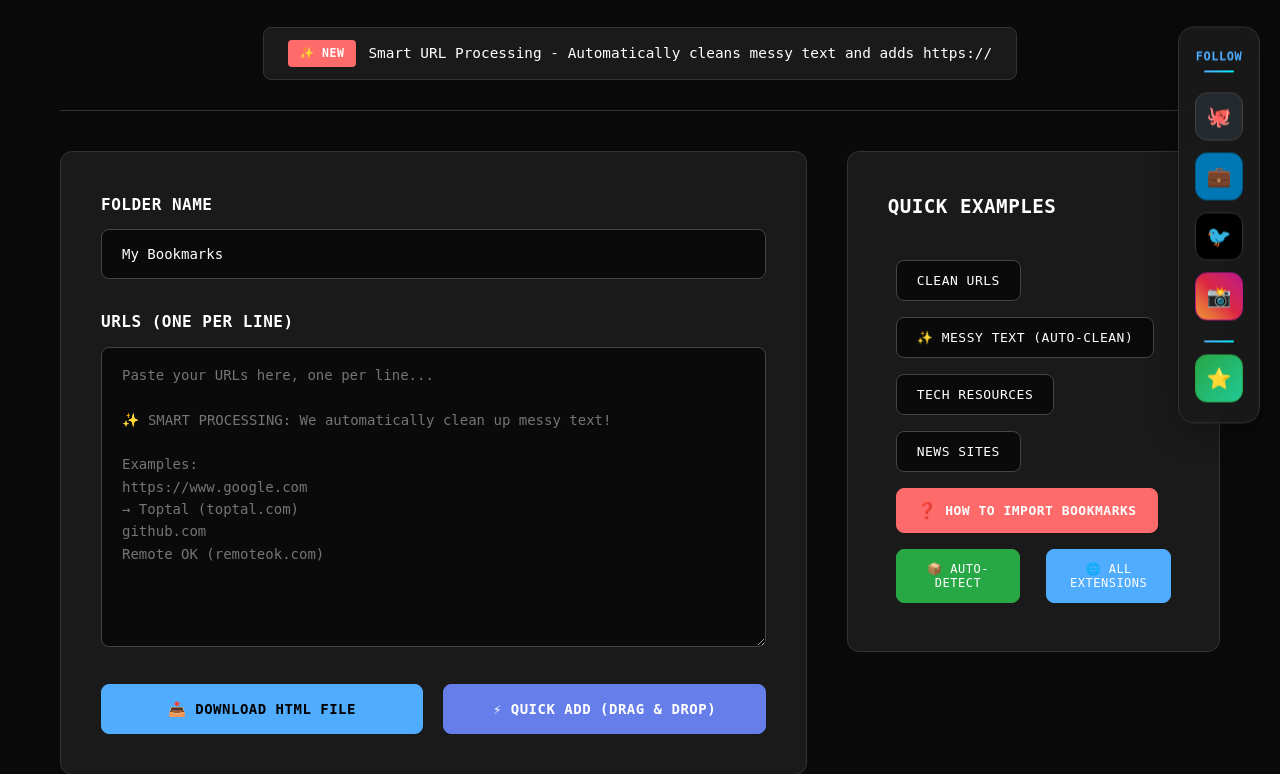
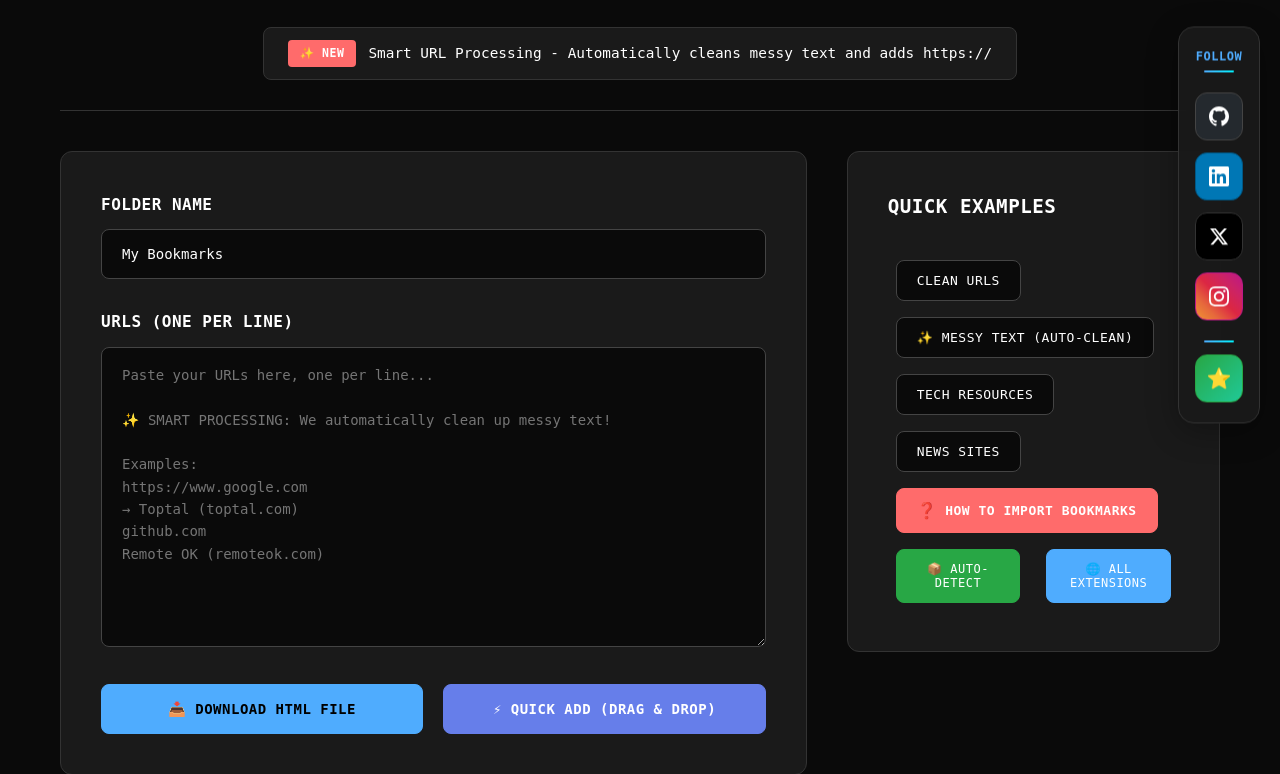
Before and after one commit to harish-govindasamy/bookmark-converter, a Flask app: page / in a window 1280 px wide. Shown: the part 175-949 px from the top of the page. Run offline with Flask 3, Linux system fonts and the light colour scheme; data comes from the database, SQL or seed files in the repository.

Commit message:
✨ Update Social Media Icons on Index Page
✅ Enhancements:
- Replaced text-based social media icons with SVG graphics for improved visual appeal and scalability.
- Maintained existing hover effects and tooltips for user interaction.

This update aims to modernize the social media section while ensuring a consistent and engaging user experience.

```diff
--- a/templates/index.html
+++ b/templates/index.html
@@ -1193,7 +1193,9 @@
         </div>
 
         <a href="https://github.com/harish-govindasamy" target="_blank" class="social-btn" style="display: flex; align-items: center; justify-content: center; width: 48px; height: 48px; background: #24292e; border: 1px solid #444; border-radius: 12px; text-decoration: none; color: #fff; transition: all 0.3s ease; position: relative; overflow: hidden;" onmouseover="this.style.background='#2d3339'; this.style.transform='translateY(-2px) scale(1.05)'; this.style.boxShadow='0 8px 25px rgba(36, 41, 46, 0.4)'" onmouseout="this.style.background='#24292e'; this.style.transform='translateY(0) scale(1)'; this.style.boxShadow='none'">
-            <span style="font-size: 20px;">🐙</span>
+            <svg width="20" height="20" viewBox="0 0 24 24" fill="currentColor">
+                <path d="M12 0c-6.626 0-12 5.373-12 12 0 5.302 3.438 9.8 8.207 11.387.599.111.793-.261.793-.577v-2.234c-3.338.726-4.033-1.416-4.033-1.416-.546-1.387-1.333-1.756-1.333-1.756-1.089-.745.083-.729.083-.729 1.205.084 1.839 1.237 1.839 1.237 1.07 1.834 2.807 1.304 3.492.997.107-.775.418-1.305.762-1.604-2.665-.305-5.467-1.334-5.467-5.931 0-1.311.469-2.381 1.236-3.221-.124-.303-.535-1.524.117-3.176 0 0 1.008-.322 3.301 1.23.957-.266 1.983-.399 3.003-.404 1.02.005 2.047.138 3.006.404 2.291-1.552 3.297-1.23 3.297-1.23.653 1.653.242 2.874.118 3.176.77.84 1.235 1.911 1.235 3.221 0 4.609-2.807 5.624-5.479 5.921.43.372.823 1.102.823 2.222v3.293c0 .319.192.694.801.576 4.765-1.589 8.199-6.086 8.199-11.386 0-6.627-5.373-12-12-12z"/>
+            </svg>
             <div class="social-tooltip" style="position: absolute; right: 60px; top: 50%; transform: translateY(-50%); background: #1a1a1a; color: #fff; padding: 8px 12px; border-radius: 8px; font-size: 12px; font-weight: 500; white-space: nowrap; opacity: 0; visibility: hidden; transition: all 0.3s ease; border: 1px solid #333;">
                 GitHub
                 <div style="position: absolute; right: -6px; top: 50%; transform: translateY(-50%); width: 0; height: 0; border-left: 6px solid #1a1a1a; border-top: 6px solid transparent; border-bottom: 6px solid transparent;"></div>
@@ -1201,7 +1203,9 @@
         </a>
 
         <a href="https://linkedin.com/in/itsharishg" target="_blank" class="social-btn" style="display: flex; align-items: center; justify-content: center; width: 48px; height: 48px; background: #0077b5; border: 1px solid #005885; border-radius: 12px; text-decoration: none; color: #fff; transition: all 0.3s ease; position: relative; overflow: hidden;" onmouseover="this.style.background='#005885'; this.style.transform='translateY(-2px) scale(1.05)'; this.style.boxShadow='0 8px 25px rgba(0, 119, 181, 0.4)'" onmouseout="this.style.background='#0077b5'; this.style.transform='translateY(0) scale(1)'; this.style.boxShadow='none'">
-            <span style="font-size: 20px;">💼</span>
+            <svg width="20" height="20" viewBox="0 0 24 24" fill="currentColor">
+                <path d="M20.447 20.452h-3.554v-5.569c0-1.328-.027-3.037-1.852-3.037-1.853 0-2.136 1.445-2.136 2.939v5.667H9.351V9h3.414v1.561h.046c.477-.9 1.637-1.85 3.37-1.85 3.601 0 4.267 2.37 4.267 5.455v6.286zM5.337 7.433c-1.144 0-2.063-.926-2.063-2.065 0-1.138.92-2.063 2.063-2.063 1.14 0 2.064.925 2.064 2.063 0 1.139-.925 2.065-2.064 2.065zm1.782 13.019H3.555V9h3.564v11.452zM22.225 0H1.771C.792 0 0 .774 0 1.729v20.542C0 23.227.792 24 1.771 24h20.451C23.2 24 24 23.227 24 22.271V1.729C24 .774 23.2 0 22.222 0h.003z"/>
+            </svg>
             <div class="social-tooltip" style="position: absolute; right: 60px; top: 50%; transform: translateY(-50%); background: #1a1a1a; color: #fff; padding: 8px 12px; border-radius: 8px; font-size: 12px; font-weight: 500; white-space: nowrap; opacity: 0; visibility: hidden; transition: all 0.3s ease; border: 1px solid #333;">
                 LinkedIn
                 <div style="position: absolute; right: -6px; top: 50%; transform: translateY(-50%); width: 0; height: 0; border-left: 6px solid #1a1a1a; border-top: 6px solid transparent; border-bottom: 6px solid transparent;"></div>
@@ -1209,7 +1213,9 @@
         </a>
 
         <a href="https://x.com/harish_g24" target="_blank" class="social-btn" style="display: flex; align-items: center; justify-content: center; width: 48px; height: 48px; background: #000000; border: 1px solid #333; border-radius: 12px; text-decoration: none; color: #fff; transition: all 0.3s ease; position: relative; overflow: hidden;" onmouseover="this.style.background='#1a1a1a'; this.style.transform='translateY(-2px) scale(1.05)'; this.style.boxShadow='0 8px 25px rgba(0, 0, 0, 0.6)'" onmouseout="this.style.background='#000000'; this.style.transform='translateY(0) scale(1)'; this.style.boxShadow='none'">
-            <span style="font-size: 20px;">🐦</span>
+            <svg width="20" height="20" viewBox="0 0 24 24" fill="currentColor">
+                <path d="M18.244 2.25h3.308l-7.227 8.26 8.502 11.24H16.17l-5.214-6.817L4.99 21.75H1.68l7.73-8.835L1.254 2.25H8.08l4.713 6.231zm-1.161 17.52h1.833L7.084 4.126H5.117z"/>
+            </svg>
             <div class="social-tooltip" style="position: absolute; right: 60px; top: 50%; transform: translateY(-50%); background: #1a1a1a; color: #fff; padding: 8px 12px; border-radius: 8px; font-size: 12px; font-weight: 500; white-space: nowrap; opacity: 0; visibility: hidden; transition: all 0.3s ease; border: 1px solid #333;">
                 X.com
                 <div style="position: absolute; right: -6px; top: 50%; transform: translateY(-50%); width: 0; height: 0; border-left: 6px solid #1a1a1a; border-top: 6px solid transparent; border-bottom: 6px solid transparent;"></div>
@@ -1217,7 +1223,9 @@
         </a>
 
         <a href="https://instagram.com/harishcodes" target="_blank" class="social-btn" style="display: flex; align-items: center; justify-content: center; width: 48px; height: 48px; background: linear-gradient(45deg, #f09433 0%,#e6683c 25%,#dc2743 50%,#cc2366 75%,#bc1888 100%); border: 1px solid #bc1888; border-radius: 12px; text-decoration: none; color: #fff; transition: all 0.3s ease; position: relative; overflow: hidden;" onmouseover="this.style.transform='translateY(-2px) scale(1.05)'; this.style.boxShadow='0 8px 25px rgba(188, 24, 136, 0.4)'" onmouseout="this.style.transform='translateY(0) scale(1)'; this.style.boxShadow='none'">
-            <span style="font-size: 20px;">📸</span>
+            <svg width="20" height="20" viewBox="0 0 24 24" fill="currentColor">
+                <path d="M12 2.163c3.204 0 3.584.012 4.85.07 3.252.148 4.771 1.691 4.919 4.919.058 1.265.069 1.645.069 4.849 0 3.205-.012 3.584-.069 4.849-.149 3.225-1.664 4.771-4.919 4.919-1.266.058-1.644.07-4.85.07-3.204 0-3.584-.012-4.849-.07-3.26-.149-4.771-1.699-4.919-4.92-.058-1.265-.07-1.644-.07-4.849 0-3.204.013-3.583.07-4.849.149-3.227 1.664-4.771 4.919-4.919 1.266-.057 1.645-.069 4.849-.069zm0-2.163c-3.259 0-3.667.014-4.947.072-4.358.2-6.78 2.618-6.98 6.98-.059 1.281-.073 1.689-.073 4.948 0 3.259.014 3.668.072 4.948.2 4.358 2.618 6.78 6.98 6.98 1.281.058 1.689.072 4.948.072 3.259 0 3.668-.014 4.948-.072 4.354-.2 6.782-2.618 6.979-6.98.059-1.28.073-1.689.073-4.948 0-3.259-.014-3.667-.072-4.947-.196-4.354-2.617-6.78-6.979-6.98-1.281-.059-1.69-.073-4.949-.073zm0 5.838c-3.403 0-6.162 2.759-6.162 6.162s2.759 6.163 6.162 6.163 6.162-2.759 6.162-6.163c0-3.403-2.759-6.162-6.162-6.162zm0 10.162c-2.209 0-4-1.79-4-4 0-2.209 1.791-4 4-4s4 1.791 4 4c0 2.21-1.791 4-4 4zm6.406-11.845c-.796 0-1.441.645-1.441 1.44s.645 1.44 1.441 1.44c.795 0 1.439-.645 1.439-1.44s-.644-1.44-1.439-1.44z"/>
+            </svg>
             <div class="social-tooltip" style="position: absolute; right: 60px; top: 50%; transform: translateY(-50%); background: #1a1a1a; color: #fff; padding: 8px 12px; border-radius: 8px; font-size: 12px; font-weight: 500; white-space: nowrap; opacity: 0; visibility: hidden; transition: all 0.3s ease; border: 1px solid #333;">
                 Instagram
                 <div style="position: absolute; right: -6px; top: 50%; transform: translateY(-50%); width: 0; height: 0; border-left: 6px solid #1a1a1a; border-top: 6px solid transparent; border-bottom: 6px solid transparent;"></div>
```
